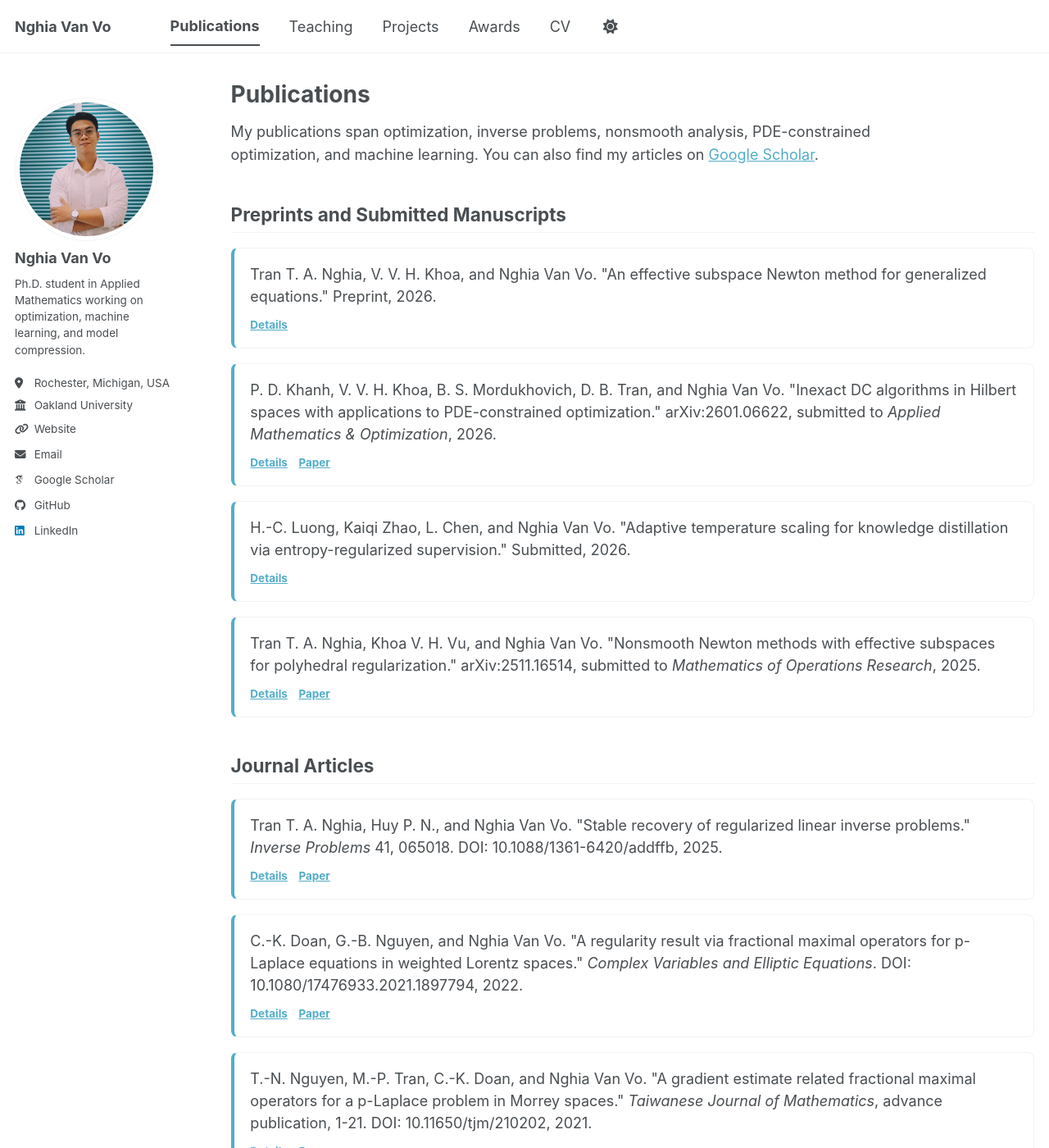
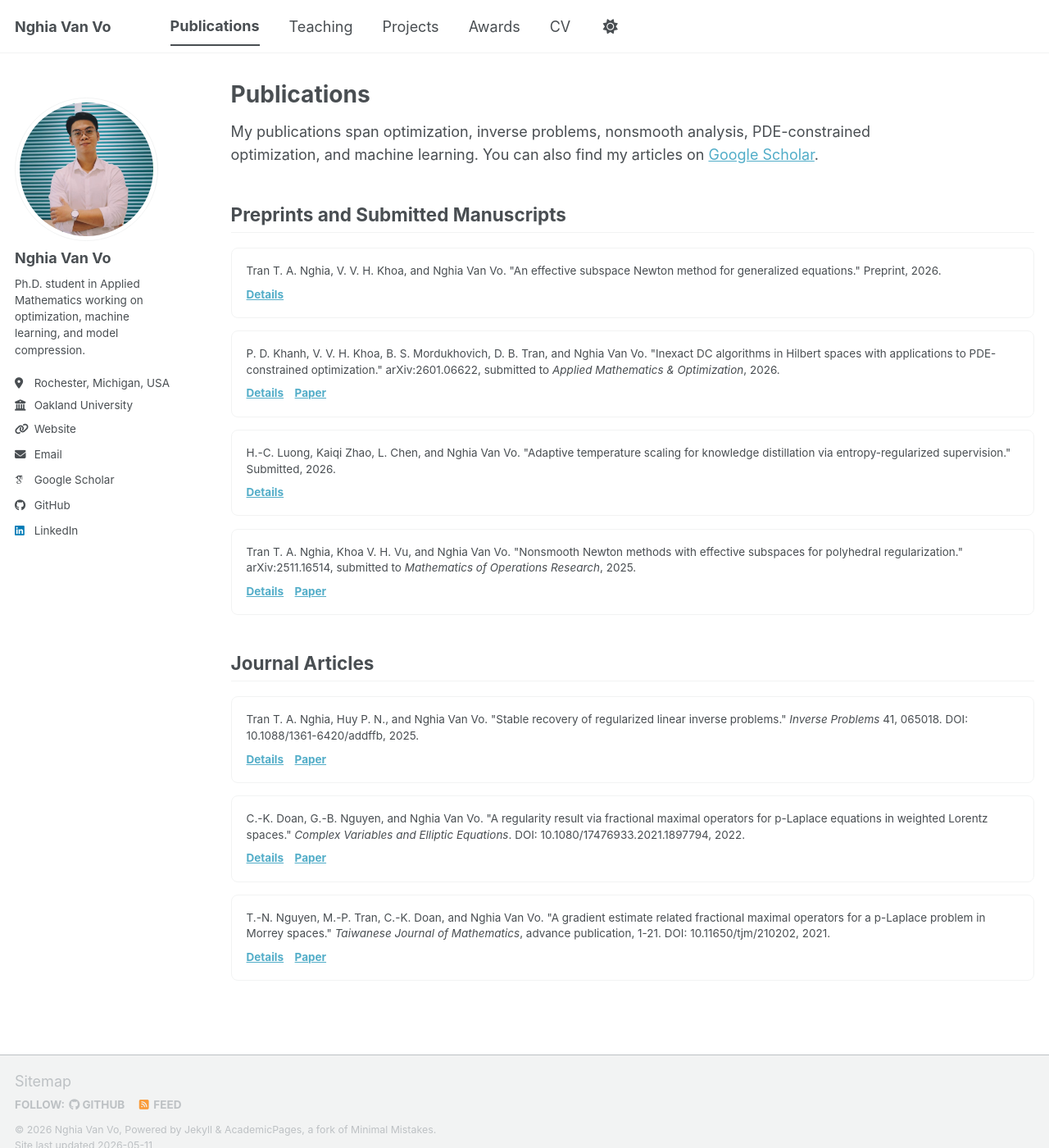
Before and after one commit to NghiaVo99/NghiaVo99.github.io, a Jekyll site: the page built from _pages/publications.html, in a window 1280 px wide and 1400 px high. Shown: the whole window at 82% size. Built offline with Jekyll 4.4.1, drawn with Linux system fonts in a browser that asks for light colours; some web fonts are replaced; a script bundle is joined from its source files by our own code; library files that are not in the unit come from our copies.

Commit message:
Restore simpler publication card styling

```diff
--- a/_sass/layout/_archive.scss
+++ b/_sass/layout/_archive.scss
@@ -109,13 +109,12 @@
 
 .pub-list {
   display: grid;
-  gap: 1rem;
+  gap: 0.85rem;
 }
 
 .pub-entry {
-  padding: 1rem 1.1rem;
+  padding: 1rem;
   border: 1px solid var(--global-border-color);
-  border-left: 4px solid var(--global-link-color);
   border-radius: 8px;
   background: var(--global-card-bg-color);
   transition: border-color 0.2s ease, background-color 0.2s ease, transform 0.2s ease;
@@ -129,15 +128,15 @@
 
 .pub-entry__citation {
   margin: 0;
-  font-size: $type-size-5;
-  line-height: 1.5;
+  font-size: $type-size-6;
+  line-height: 1.45;
 }
 
 .pub-entry__actions {
   display: flex;
   flex-wrap: wrap;
   gap: 0.75rem;
-  margin-top: 0.6rem;
+  margin-top: 0.45rem;
 }
 
 .pub-entry__link {
```
